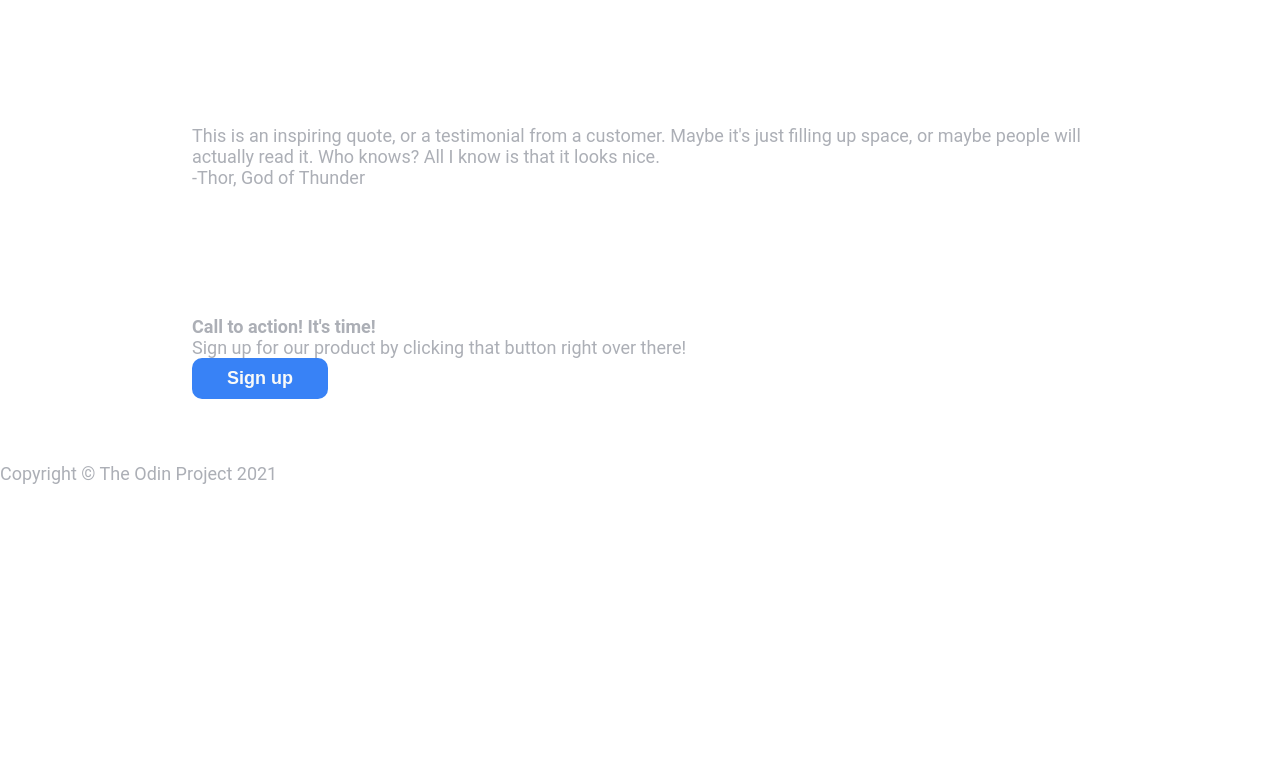
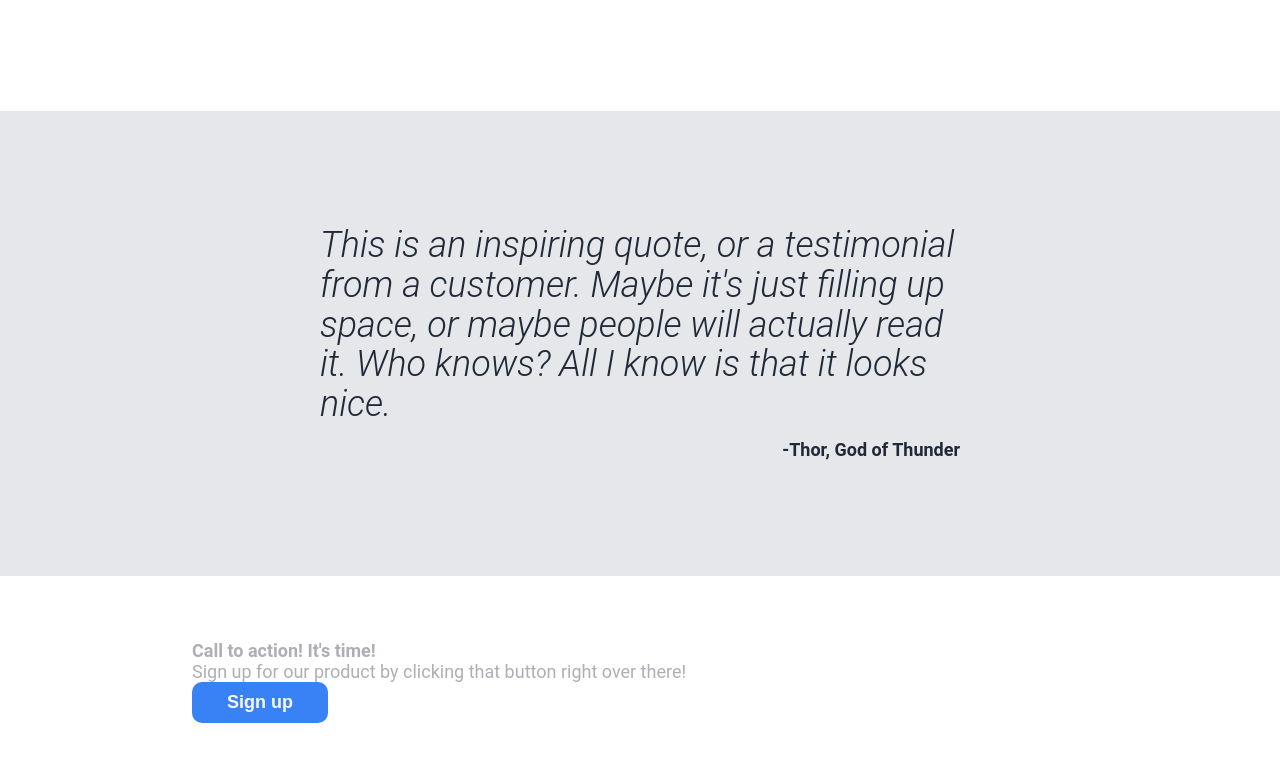
Before and after one commit to natashasupangkat/odin-landing-page, a plain HTML site: page index.html in a window 1280 px wide. Shown: the part 913-1674 px from the top of the page. Before the commit the page ends 1397 px from the top, so only its background shows below. Drawn offline with Linux system fonts and the light colour scheme.

Commit message:
Completed quote section

```diff
--- a/index.html
+++ b/index.html
@@ -50,7 +50,7 @@
         </div>
     </section>
 
-    <section>
+    <section class="d-flex quote col gap">
         <div>
             This is an inspiring quote, or a testimonial from a customer. Maybe it's just filling up space, or maybe people will actually read it. Who knows? All I know is that it looks nice.
         </div>
--- a/style.css
+++ b/style.css
@@ -1,8 +1,9 @@
 :root {
     --dark-bg: #1F2937;
-    --light-text: #F9FAF8;
+    --light: #F9FAF8;
     --body-text: #acafb6;
     --blue: #3882f6;
+    --grey: #e5e7eb;
 }
 
 * {
@@ -19,7 +20,7 @@ body {
 
 h1 {
     font-size: 48px;
-    color: var(--light-text);
+    color: var(--light);
     font-weight: 900;
 }
 
@@ -31,7 +32,7 @@ h2 {
 
 button {
     background: var(--blue);
-    color: var(--light-text);
+    color: var(--light);
     text-align: center;
     border: 0px;
     padding: 10px 35px;
@@ -63,7 +64,7 @@ nav {
 .logo {
     font-size: 24px;
     font-weight: bold;
-    color: var(--light-text);
+    color: var(--light);
 }
 
 .navlinks {
@@ -84,6 +85,7 @@ section {
 .features {
     text-align: center;
     gap: 50px;
+    margin-bottom: 50px;
 }
 
 .boxes {
@@ -103,6 +105,24 @@ section {
     border-radius: 15px;
 }
 
+.quote {
+    background: var(--grey);
+    color: var(--dark-bg);
+    padding: 9% 25%;
+}
+
+.quote div {
+    font-size: 36px;
+    font-weight: 300;
+    font-style: italic;
+    line-height: 110%;
+}
+
+.quote span {
+    align-self: flex-end;
+    font-weight: 700;
+}
+
 .gap {
     align-items: flex-start;
     gap: 15px;
```
